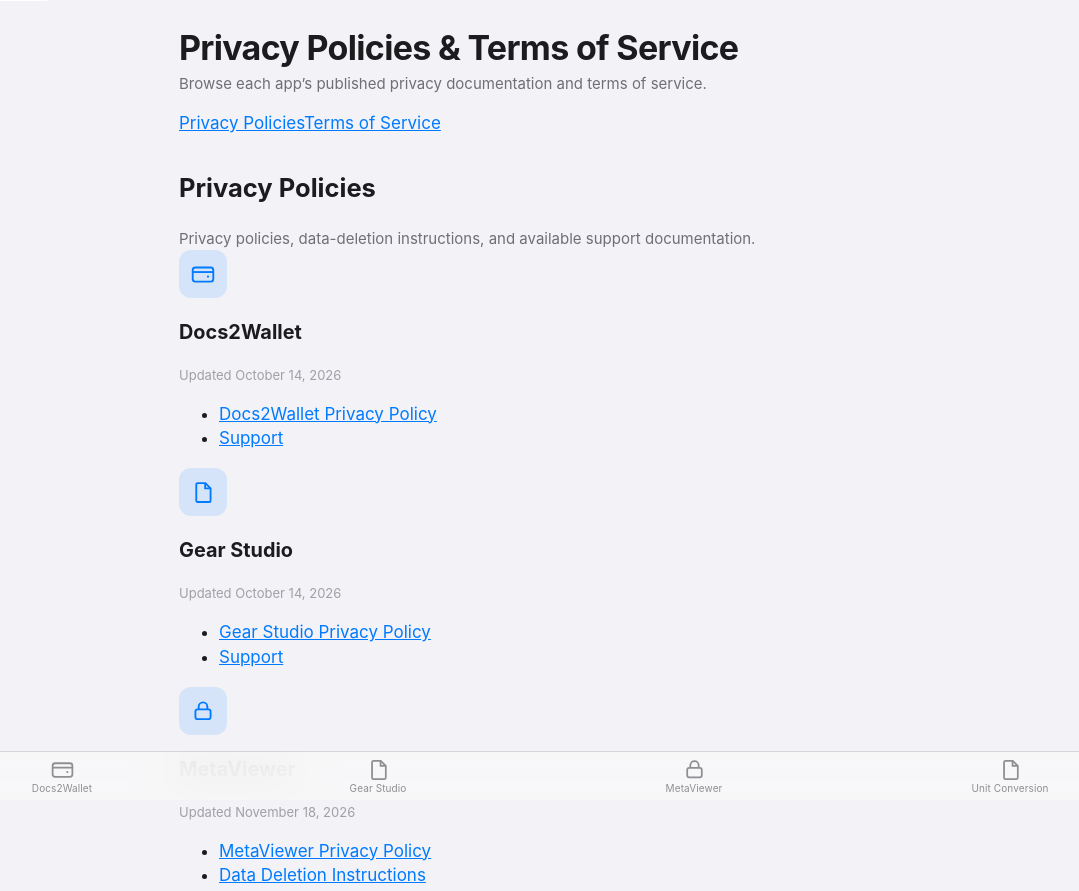
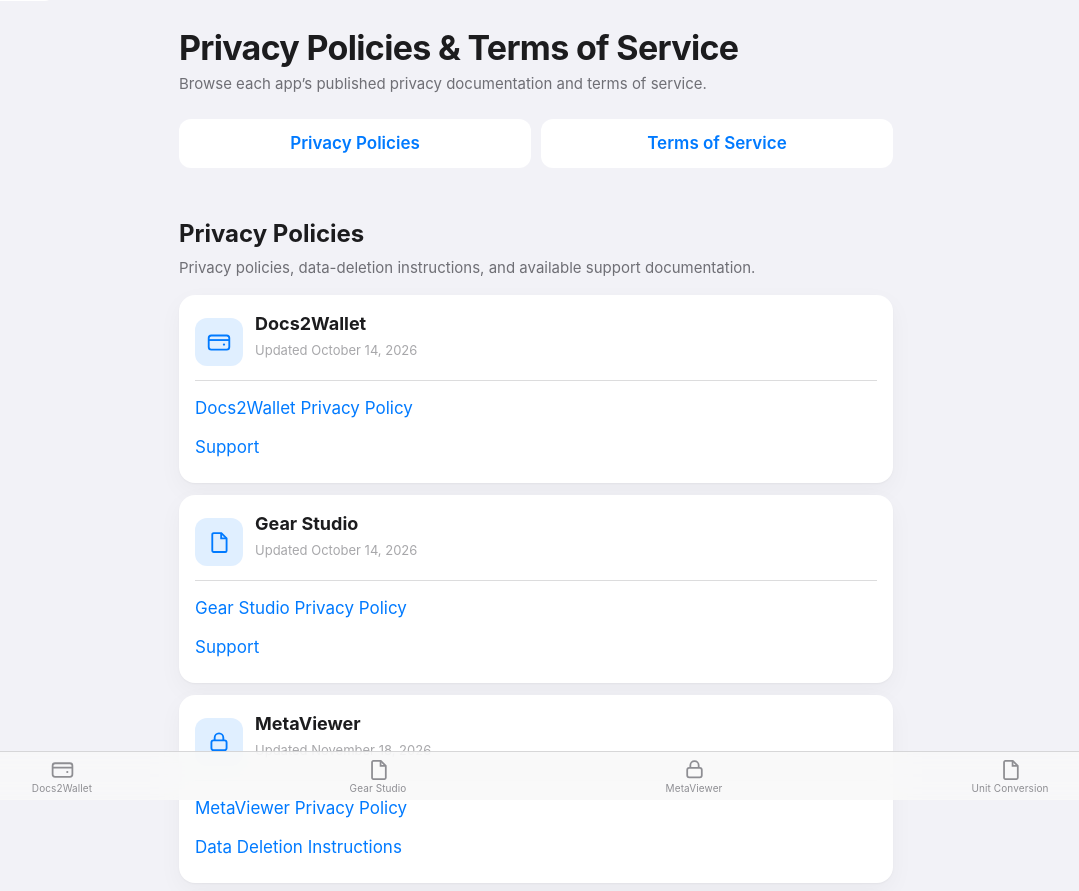
Before and after one commit to N05124/privacy-policies, a plain HTML site: page index.html in a window 1280 px wide. Shown: the top 891 px of the page, without its empty margins (104-1183 px from the left). Drawn offline with Linux system fonts and the light colour scheme.

Commit message:
Group published legal documents by privacy and terms

```diff
--- a/assets/site.css
+++ b/assets/site.css
@@ -353,3 +353,17 @@ a { color: var(--blue); }
   .toolbar, .tab-bar, .skip, .back { display: none; }
   a { color: #000; }
 }
+
+/* Group the published legal documents without changing existing document URLs. */
+.legal-navigation { display: flex; gap: 10px; margin: 8px 0 20px; }
+.legal-navigation a { flex: 1; padding: 12px; text-align: center; border-radius: 12px; background: var(--card); text-decoration: none; font-weight: 600; }
+.legal-group { margin: 16px 0 30px; scroll-margin-top: 20px; }
+.legal-group h2 { font-size: 24px; margin: 0 0 4px; }
+.legal-group > .lede { margin-bottom: 16px; }
+.legal-card { background: var(--card); border-radius: 16px; padding: 16px; margin: 12px 0; box-shadow: var(--shadow); }
+.legal-card-header { display: flex; align-items: center; gap: 12px; }
+.legal-card-header h3 { margin: 0; font-size: 18px; }
+.document-list { list-style: none; padding: 8px 0 0; margin: 8px 0 0; border-top: 1px solid var(--separator); }
+.document-list li { padding: 7px 0; }
+.document-list a { text-decoration: none; }
+.legal-navigation a:focus-visible, .document-list a:focus-visible { outline: 3px solid var(--blue); outline-offset: 2px; }
```
